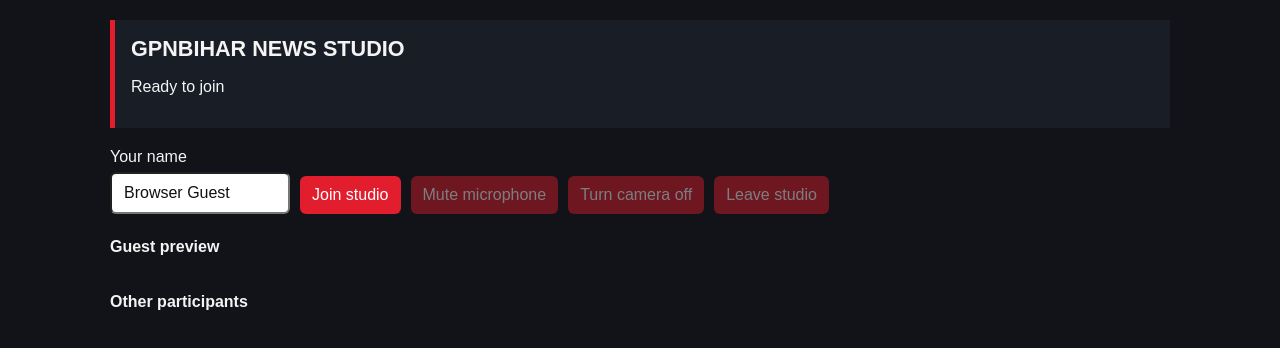
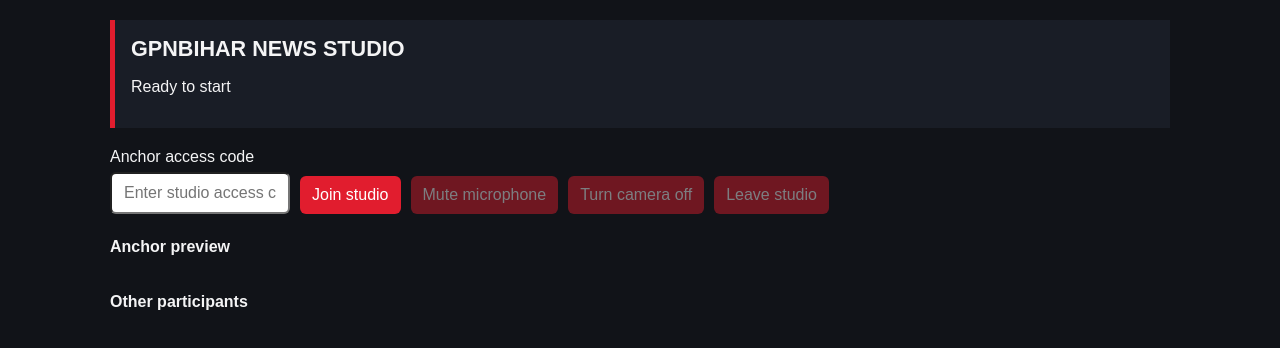
Before and after one commit to codingPurnima/gpnbihar-guest, a website built with Vite: page index.html in a window 1280 px wide. Built offline with nearby package versions, Linux system fonts and the light colour scheme.

Commit message:
admin connection through access code

```diff
--- a/index.html
+++ b/index.html
@@ -4,27 +4,34 @@
   <head>
     <meta charset="UTF-8" />
     <meta name="viewport" content="width=device-width, initial-scale=1.0" />
-    <title>GPNBIHAR — Guest Studio</title>
+    <title>GPNBIHAR — Anchor Studio</title>
   </head>
   <body>
     <main>
       <header>
         <h1>GPNBIHAR NEWS STUDIO</h1>
-        <p id="status">Ready to join</p>
+        <p id="status">Ready to start</p>
       </header>
 
       <section class="controls">
         <label>
-          Your name
-          <input id="guestName" value="Browser Guest" maxlength="60" />
+          Anchor access code
+          <input
+            id="accessCode"
+            type="password"
+            autocomplete="current-password"
+            placeholder="Enter studio access code"
+            required
+          />
         </label>
+
         <button id="joinBtn">Join studio</button>
         <button id="micBtn" disabled>Mute microphone</button>
         <button id="cameraBtn" disabled>Turn camera off</button>
         <button id="leaveBtn" disabled>Leave studio</button>
       </section>
 
-      <h2>Guest preview</h2>
+      <h2>Anchor preview</h2>
       <div id="localVideo" class="video-grid"></div>
 
       <h2>Other participants</h2>
```
